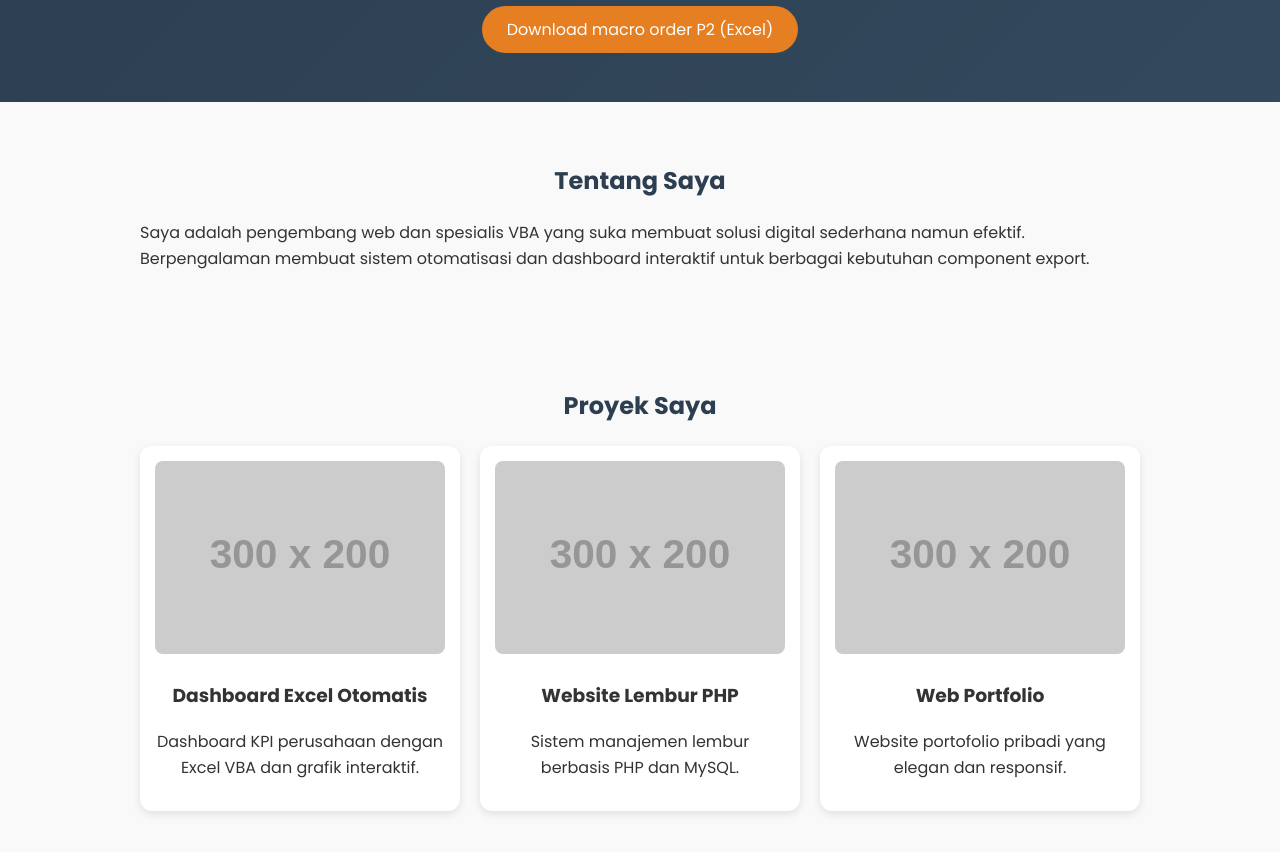
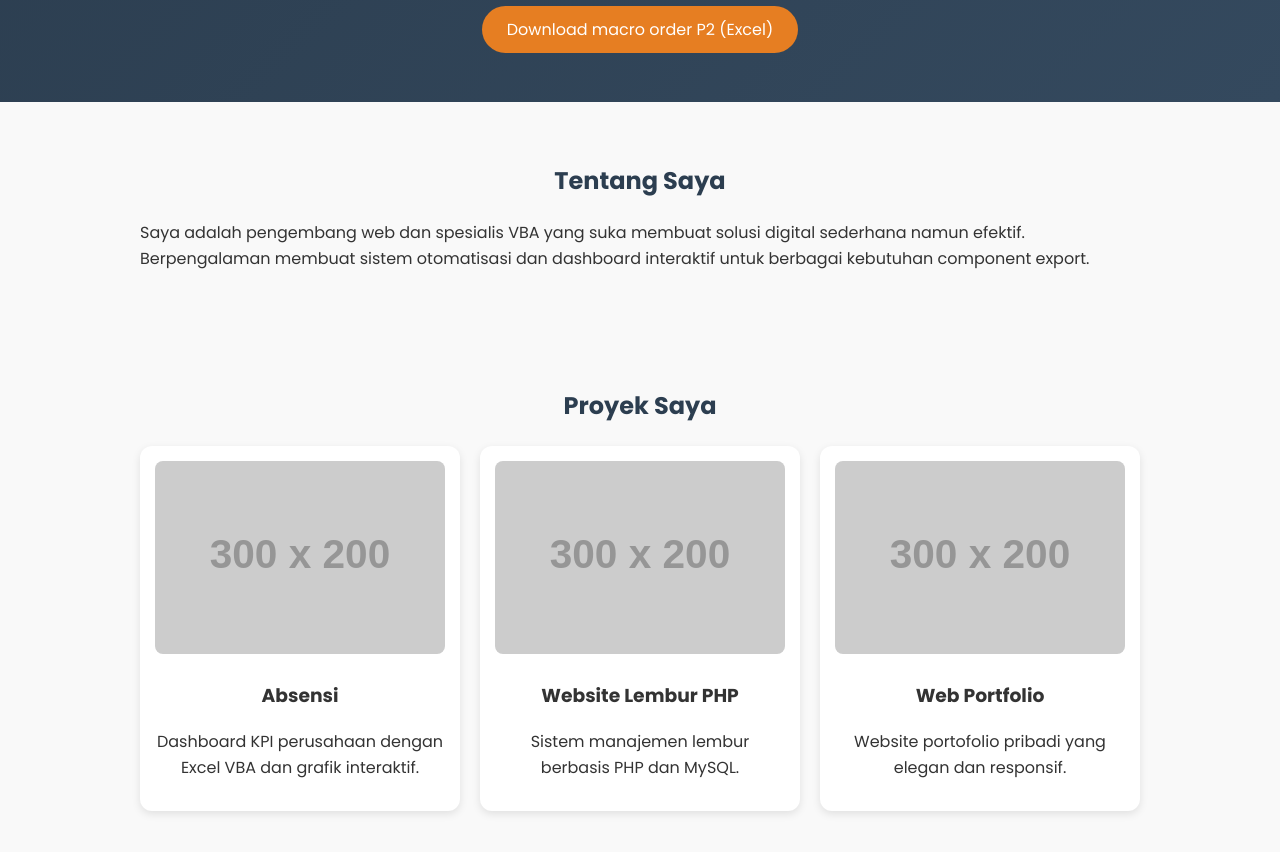
Before and after one commit to Rivan311/cv-Rivan, a plain HTML site: page index.html in a window 1280 px wide. Shown: the part 212-1064 px from the top of the page. Drawn offline with Linux system fonts and the light colour scheme; placeholder pictures from the web are drawn by us.

Commit message:
Update index.html

```diff
--- a/index.html
+++ b/index.html
@@ -38,7 +38,7 @@
         <div class="portfolio-grid">
             <div class="card">
                 <img src="https://via.placeholder.com/300x200" alt="Project 1">
-                <h3>Dashboard Excel Otomatis</h3>
+                <h3>Absensi</h3>
                 <p>Dashboard KPI perusahaan dengan Excel VBA dan grafik interaktif.</p>
             </div>
             <div class="card">
```
